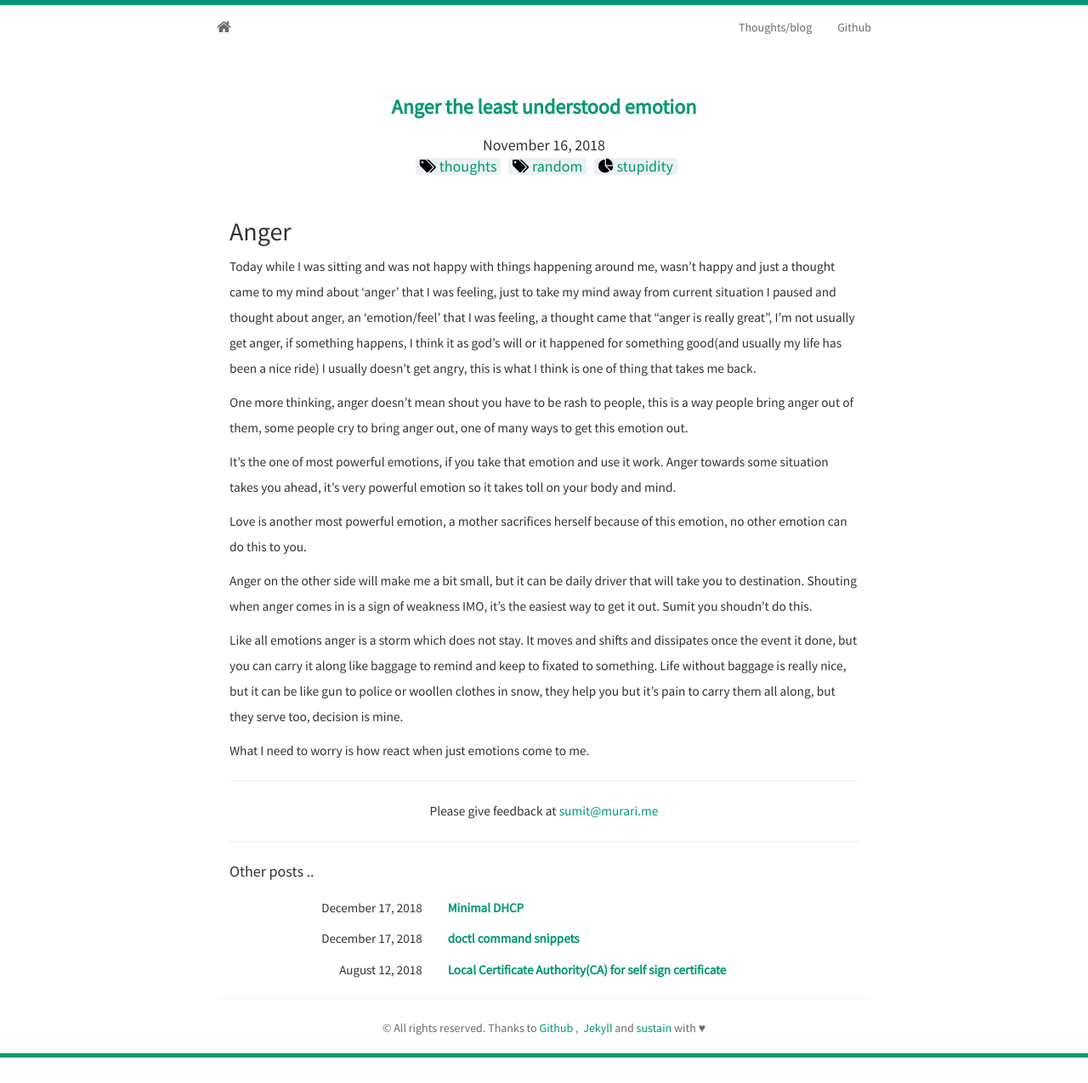
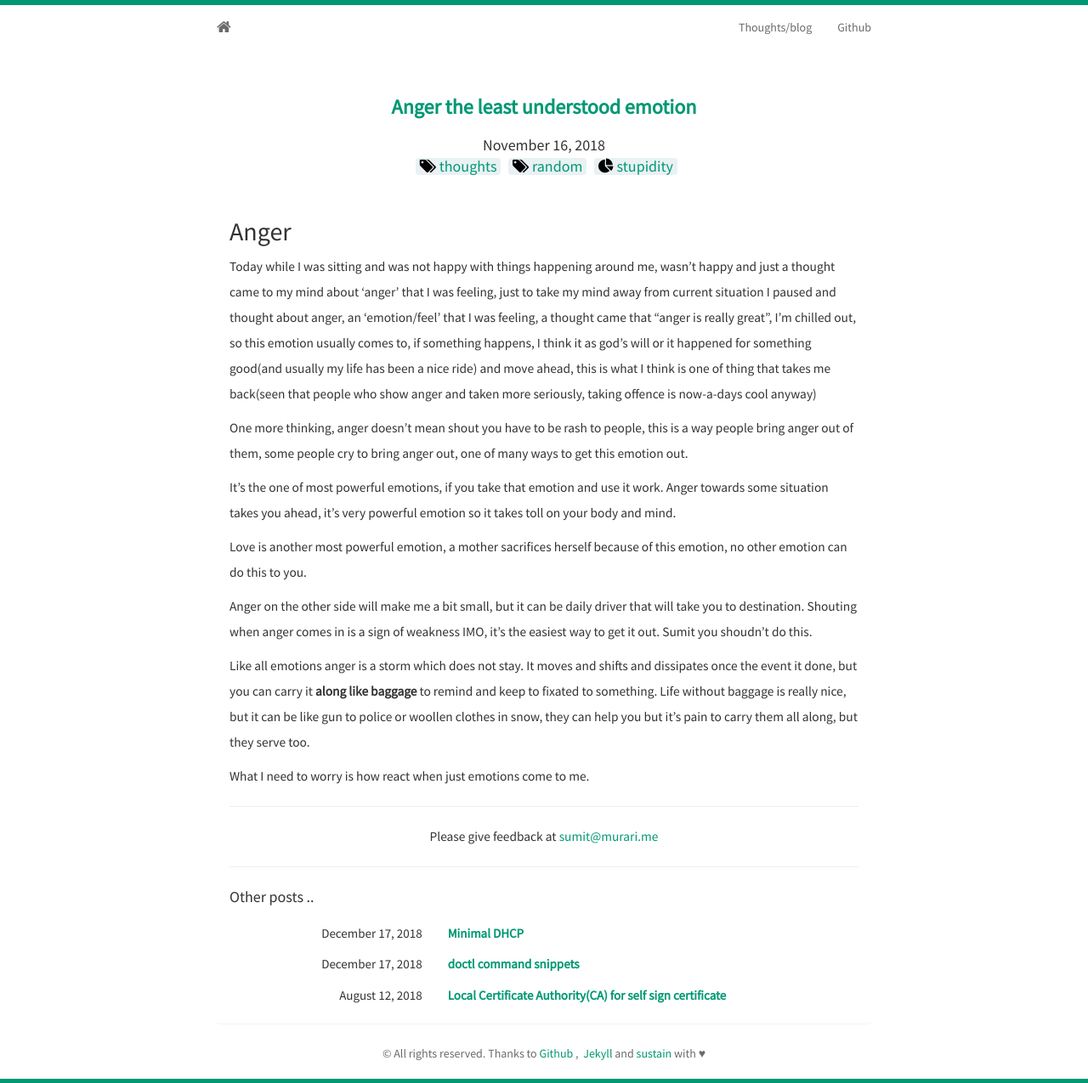
Before and after one commit to murarisumit/murarisumit.github.io, a Jekyll site: the page built from _posts/thinker/_posts/2018-11-16-Anger-the-least-understood-emotion.md, in a window 1280 px wide. Shown: the whole page at 85% size. Built offline with Jekyll 4.4.1, drawn with Linux system fonts in a browser that asks for light colours; nearby versions of some CDN libraries; before the commit the page ends 1245 px from its top, so only the background shows below that.

Commit message:
Updated typos in post

```diff
--- a/_posts/thinker/_posts/2018-11-16-Anger-the-least-understood-emotion.md
+++ b/_posts/thinker/_posts/2018-11-16-Anger-the-least-understood-emotion.md
@@ -11,7 +11,7 @@ category:
 
 ## Anger
 
-Today while I was sitting and was not happy with things happening around me, wasn't happy and just a thought came to my mind about 'anger' that I was feeling, just to take my mind away from current situation I paused and thought about anger, an 'emotion/feel' that I was feeling, a thought came that "anger is really great", I'm not usually get anger, if something happens, I think it as god's will or it happened for something good(and usually my life has been a nice ride) I usually doesn't get angry, this is what I think is one of thing that takes me back.
+Today while I was sitting and was not happy with things happening around me, wasn't happy and just a thought came to my mind about 'anger' that I was feeling, just to take my mind away from current situation I paused and thought about anger, an 'emotion/feel' that I was feeling, a thought came that "anger is really great", I'm chilled out, so this emotion usually comes to, if something happens, I think it as god's will or it happened for something good(and usually my life has been a nice ride) and move ahead, this is what I think is one of thing that takes me back(seen that people who show anger and taken more seriously, taking offence is now-a-days cool anyway)
 
 One more thinking, anger doesn’t mean shout you have to be rash to people, this is a way people bring anger out of them, some people cry to bring anger out, one of many ways to get this emotion out.
 
@@ -21,6 +21,6 @@ Love is another most powerful emotion, a mother sacrifices herself because of th
 
 Anger on the other side will make me a bit small, but it can be daily driver that will take you to destination. Shouting when anger comes in is a sign of weakness IMO, it’s the easiest way to get it out. Sumit you shoudn't do this.
 
-Like all emotions anger is a storm which does not stay. It moves and shifts and dissipates once the event it done, but you can carry it along like baggage to remind and keep to fixated to something. Life without baggage is really nice, but it can be like gun to police or woollen clothes in snow, they help you but it's pain to carry them all along, but they serve too, decision is mine.
+Like all emotions anger is a storm which does not stay. It moves and shifts and dissipates once the event it done, but you can carry it **along like baggage** to remind and keep to fixated to something. Life without baggage is really nice, but it can be like gun to police or woollen clothes in snow, they can help you but it's pain to carry them all along, but they serve too.
 
 What I need to worry is how react when just emotions come to me.
```
